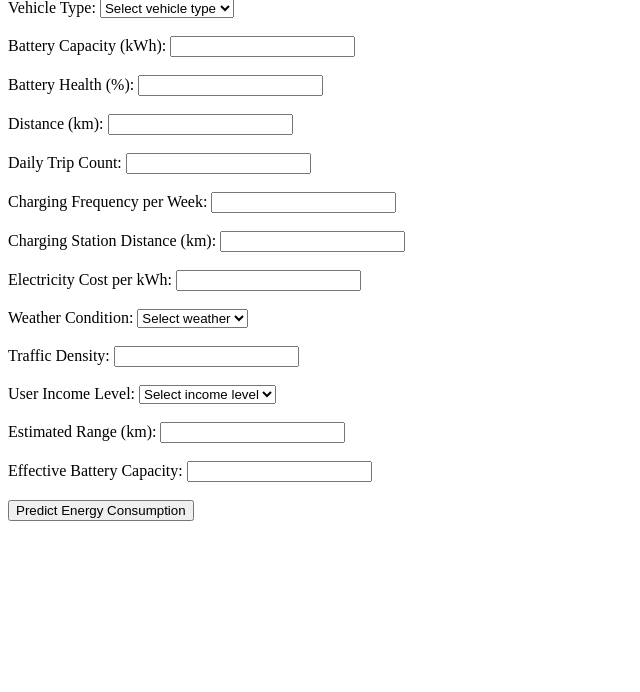
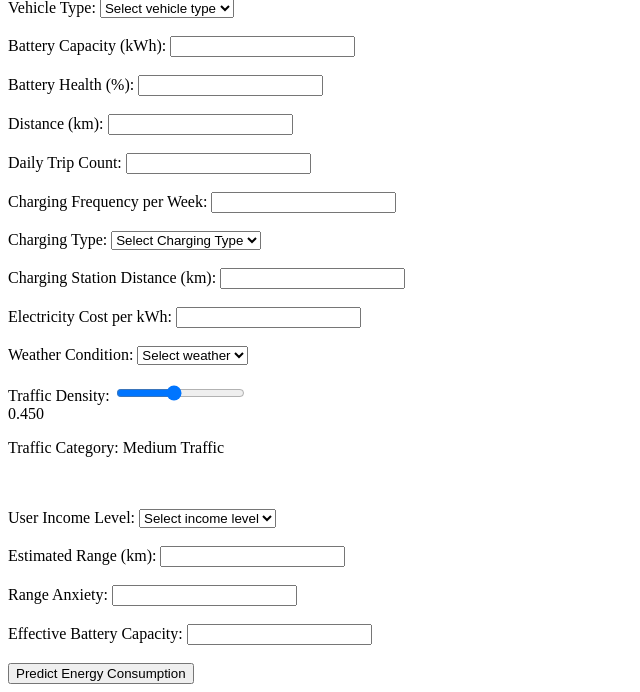
Before and after one commit to darshan1845/EV-intelligence-India, a Flask app: page /energy-consumption in a window 1280 px wide. Shown: the part 115-807 px from the top of the page, without its empty margins (0-640 px from the left). Before the commit the page ends 636 px from the top, so only its background shows below. Run offline with Flask 3, Linux system fonts and the light colour scheme; parts of the project's set-up code (start-up, migrations or seed data) failed here and were passed over.

Commit message:
Uploaded app.py file

```diff
--- a/app.py
+++ b/app.py
@@ -6,8 +6,8 @@ app = Flask(__name__)
 import pickle
 battery_health_model=pickle.load(open(r'C:\Users\HP\Documents\EV Project\EV Station Websiite\pickle files\battery_health.pkl', 'rb'))
 charging_station_model = pickle.load(open(r'C:\Users\HP\Documents\EV Project\EV Station Websiite\pickle files\ChargingStationRequirement.pkl', 'rb'))
-
 anxiety_model = pickle.load(open(r'C:\Project\EV station website\pickle files\anxiety.pkl', 'rb'))
+energy_consumption_model=pickle.load(open('pickle files/ChargingStationRequirement.pkl'))
 
 # Home Page
 @app.route('/')
@@ -44,9 +44,30 @@ def about():
 def developers():
     return render_template('developers.html')
 
-@app.route('/energy-consumption')
+@app.route('/energy-consumption', methods = ['GET','POST'])
 def energy_consumption():
-    return render_template('energy_consumption.html')
+    if request.method == 'GET':
+        return render_template('energy_consumption.html')
+    elif request.method == 'POST':
+        v1 = int(request.form['vehicle_type'])
+        v2 = int(request.form['battery_capacity_kwh'])
+        v3 = int(request.form['battery_health_pct'])
+        v4 = int(request.form['distance_km'])
+        v5 = int(request.form['daily_trip_count'])
+        v6 = int(request.form['charging_frequency_per_week'])
+        v7 = int(request.form['charging_type'])
+        v8 = int(request.form['charging_station_distance_km'])
+        v9 = int(request.form['electricity_cost_per_kwh'])
+        v10 = int(request.form['weather_condition'])
+        v11 = int(request.form['traffic_density'])
+        v12 = int(request.form['user_income_level'])
+        v13 = int(request.form['range_km_estimated'])
+        v14 = int(request.form['range_anxiety_risk'])
+        v15 = int(request.form['effective_battery_capacity'])
+
+        energy_consumption_pred=energy_consumption.predict([[v1,v2,v3,v4,v5,v6,v7,v8,v9,v10,v11,v12,v13,v14,v15]])
+    return render_template('energy_consumption.html', energy_consumption=energy_consumption_pred)
+
 
 @app.route('/anxiety', methods = ['GET', 'POST'])
 def anxiety():
--- a/templates/energy_consumption.html
+++ b/templates/energy_consumption.html
@@ -50,6 +50,15 @@
                name="charging_frequency_per_week" step="any" required>
         <br><br>
 
+        <label for="charging_type">Charging Type:</label>
+        <select id="charging_type" name="charging_type" required>
+            <option value="" hidden >Select Charging Type</option>
+            <option value="1">Public Fast</option>
+            <option value="2">Public Slow</option>
+            <option value="0">Home</option>
+        </select>
+        <br><br>
+
         <label for="charging_station_distance_km">
             Charging Station Distance (km):
         </label>
@@ -74,10 +83,49 @@
         </select>
         <br><br>
 
-        <label for="traffic_density">Traffic Density:</label>
-        <input type="number" id="traffic_density"
-               name="traffic_density" min="0" max="1"
-               step="any" required>
+        <label>Traffic Density:</label>
+
+        <input type="range"
+            id="traffic_density"
+            name="traffic_density"
+            min="0.009"
+            max="1.000"
+            step="0.001"
+            value="0.450">
+
+        <br>
+
+        <output id="trafficValue">0.450</output>
+
+        <p id="trafficCategory">Traffic Category: Medium Traffic</p>
+
+        <script>
+            const trafficSlider = document.getElementById("traffic_density");
+            const trafficValue = document.getElementById("trafficValue");
+            const trafficCategory = document.getElementById("trafficCategory");
+
+            function updateTrafficCategory() {
+
+                const value = parseFloat(trafficSlider.value);
+
+                trafficValue.textContent = value.toFixed(3);
+
+                if (value <= 0.333) {
+                    trafficCategory.textContent = "Traffic Category: Low Traffic";
+                }
+                else if (value <= 0.666) {
+                    trafficCategory.textContent = "Traffic Category: Medium Traffic";
+                }
+                else {
+                    trafficCategory.textContent = "Traffic Category: High Traffic";
+                }
+            }
+
+            trafficSlider.addEventListener("input", updateTrafficCategory);
+
+            updateTrafficCategory();
+        </script>
+
         <br><br>
 
         <label for="user_income_level">User Income Level:</label>
@@ -96,6 +144,13 @@
                name="range_km_estimated" step="any" required>
         <br><br>
 
+        <label for="range_anxiety_risk">
+            Range Anxiety:
+        </label>
+        <input type="number" id="range_anxiety_risk"
+               name="range_anxiety_risk" step="any" required>
+        <br><br>
+
         <label for="effective_battery_capacity">
             Effective Battery Capacity:
         </label>
```
Also changed, not shown: templates/developers.html (added, +10 -0 lines), templates/result_energy_consumption.html (added, +10 -0 lines).
